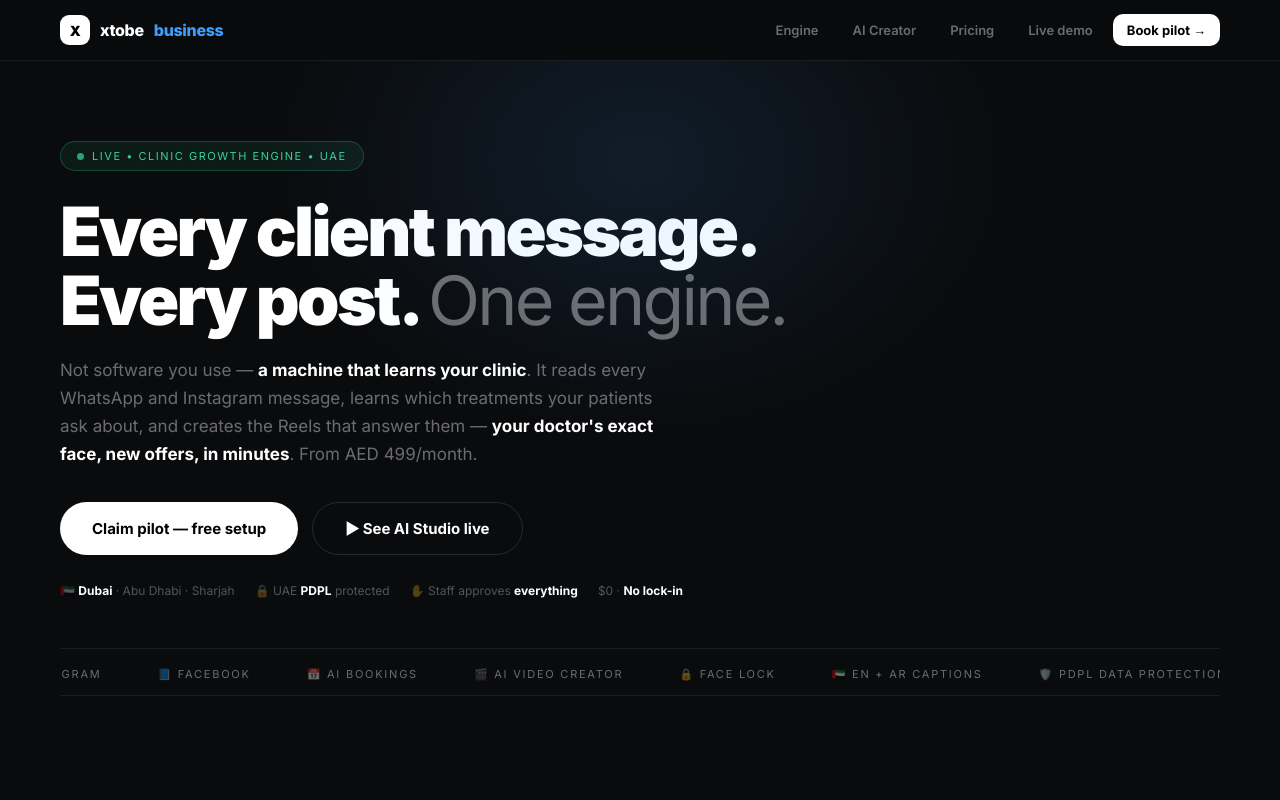
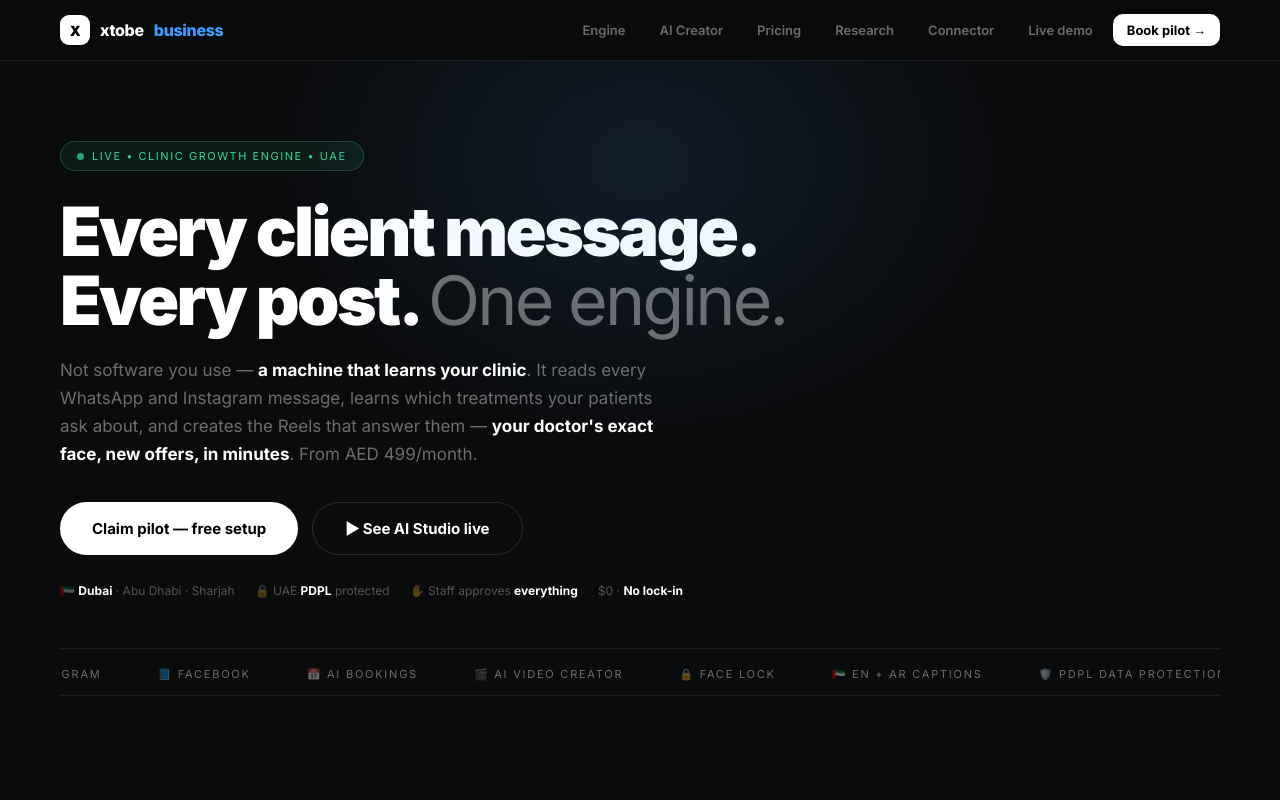
Before and after one commit to Hulkerveug/xtobe-business, a website: page public/index.html in a window 1280 px wide. Shown: the top 800 px of the page. Drawn offline with Linux system fonts and the light colour scheme.

Commit message:
feat: add Research + Connector links to nav

```diff
--- a/public/index.html
+++ b/public/index.html
@@ -139,6 +139,8 @@ footer a{color:var(--blue);text-decoration:none}
     <a href="#engine" class="hidem">Engine</a>
     <a href="#ai" class="hidem">AI Creator</a>
     <a href="#pricing" class="hidem">Pricing</a>
+    <a href="/research" class="hidem">Research</a>
+    <a href="/connector/app.html" class="hidem">Connector</a>
     <a href="/studio" class="hidem">Live demo</a>
     <a class="cta" href="https://wa.me/971563136305?text=Hi!%20I%20want%20the%20Xtobe%20pilot%20for%20my%20clinic" target="_blank">Book pilot →</a>
   </div>
```
